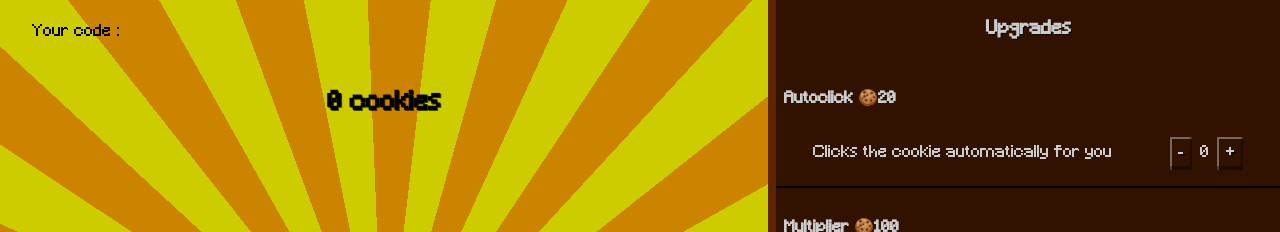
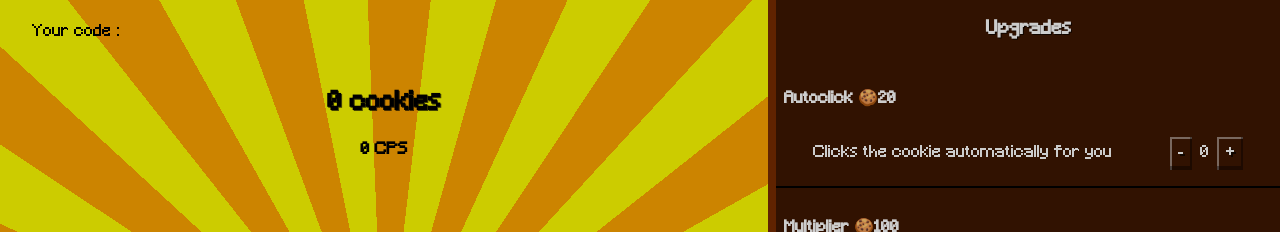
Before and after one commit to felixrnqst/cookie-clicker, a Next.js app: page / in a window 1280 px wide. Shown: the top 232 px of the page. Built offline with nearby package versions, Linux system fonts and the light colour scheme; no server answers.

Commit message:
Show cps in counter

```diff
--- a/components/counter.js
+++ b/components/counter.js
@@ -3,7 +3,7 @@ counter.js - Created by Felix
 This formats the cookie value
 */
 import Head from 'next/head';
-export default function Counter({cookies}){
+export default function Counter({cookies, cps}){
 
   function prettyDisplay(c){
     var d = 1
@@ -35,6 +35,7 @@ export default function Counter({cookies}){
         <title>{prettyDisplay(cookies) + (cookies != 1 ? ' cookies' : ' cookie')}</title>
       </Head>
       <h3 style={{fontVariantNumeric: 'tabular-nums', fontSize: '1.6rem'}}>{prettyDisplay(cookies)} {cookies != 1 ? 'cookies' : 'cookie'}</h3>
+      <h4 style={{textAlign: 'center'}}>{cps} CPS</h4>
     </>
   )
 }
--- a/pages/index.js
+++ b/pages/index.js
@@ -26,7 +26,9 @@ export default function Home() {
   const [buttonPopup, setButtonPopup] = useState(false);
   const [userCode, setUserCode] = useState('');
   const [storeState, setStoreState] = useState(Object.fromEntries(upgrades.map(i => [i.name, 0])));
+
   const [cookiesPerClick, setCookiesPerClick] = useState(1);
+  const [cps, setCps] = useState(0);
 
   const updateInterval = useRef();
   const updateOverride = useRef(false);
@@ -60,10 +62,14 @@ export default function Home() {
   }, [])
 
   useEffect(() => {
-    console.log("Updating cookies per click")
     var inc = upgrades.filter(i => typeof i.mult != 'undefined' && i.mult > 1 && storeState[i.name] > 0).map(i => Math.pow(i.mult, storeState[i.name]))
     inc = Math.round(inc.reduce((a,c) => a * c, 1))
     setCookiesPerClick(inc);
+    var cp = upgrades.filter(i => typeof i.cps != 'undefined' && i.cps > 0 && storeState[i.name] > 0).map(i => i.cps * storeState[i.name])
+    console.log(cp)
+    cp = cp.reduce((a,c) => a + c, 0)
+    console.log(cp)
+    setCps(cp)
   })
 
   useEffect(() => {
@@ -100,7 +106,7 @@ export default function Home() {
       <main className={styles.main}>
         <CookieBackground>
           <Header userCode={userCode}/>
-          <Counter cookies={cookies}/>
+          <Counter cookies={cookies} cps={cps}/>
           <Cookie increment={increment} cookiesPerClick={cookiesPerClick}/>
           <Popup setCookies={setCookies} trigger={buttonPopup} setTrigger={setButtonPopup} setUserCode={setUserCode} storeState={storeState} setStoreState={setStoreState}/>
         </CookieBackground>
```
